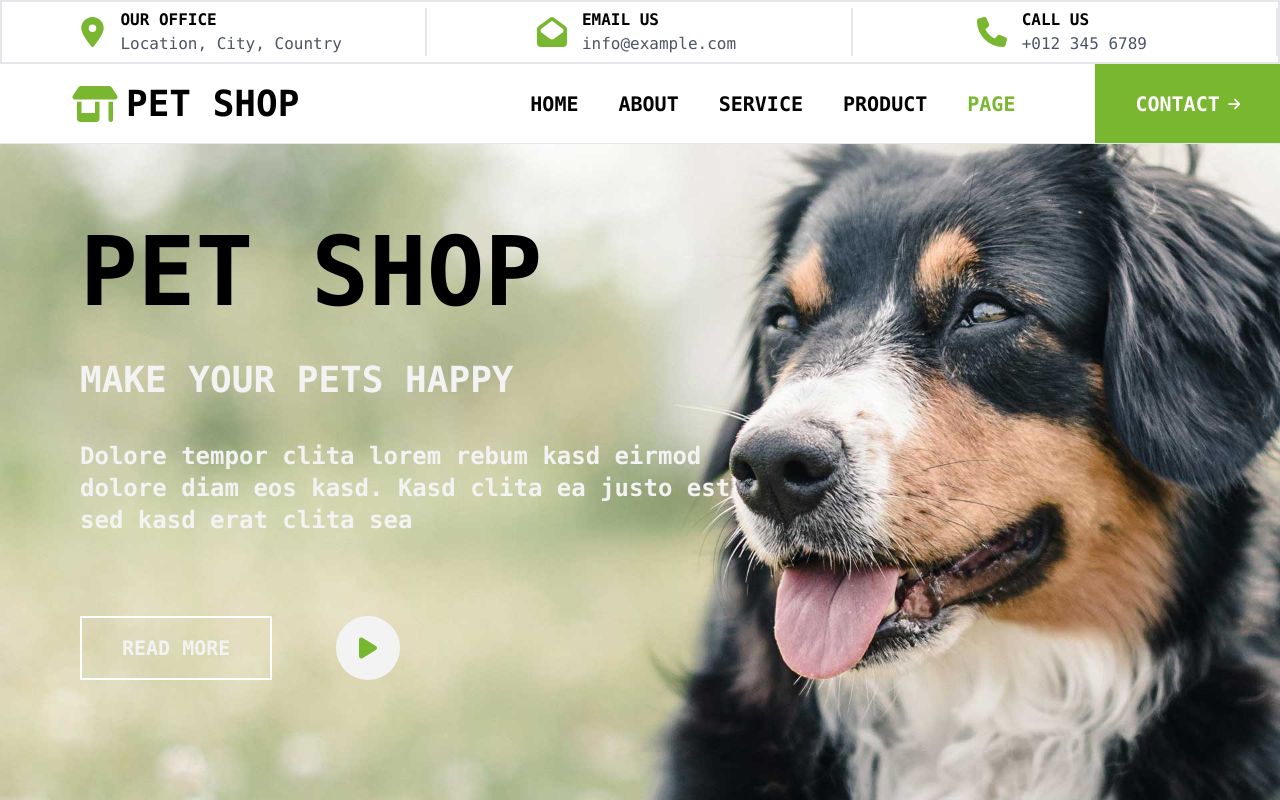
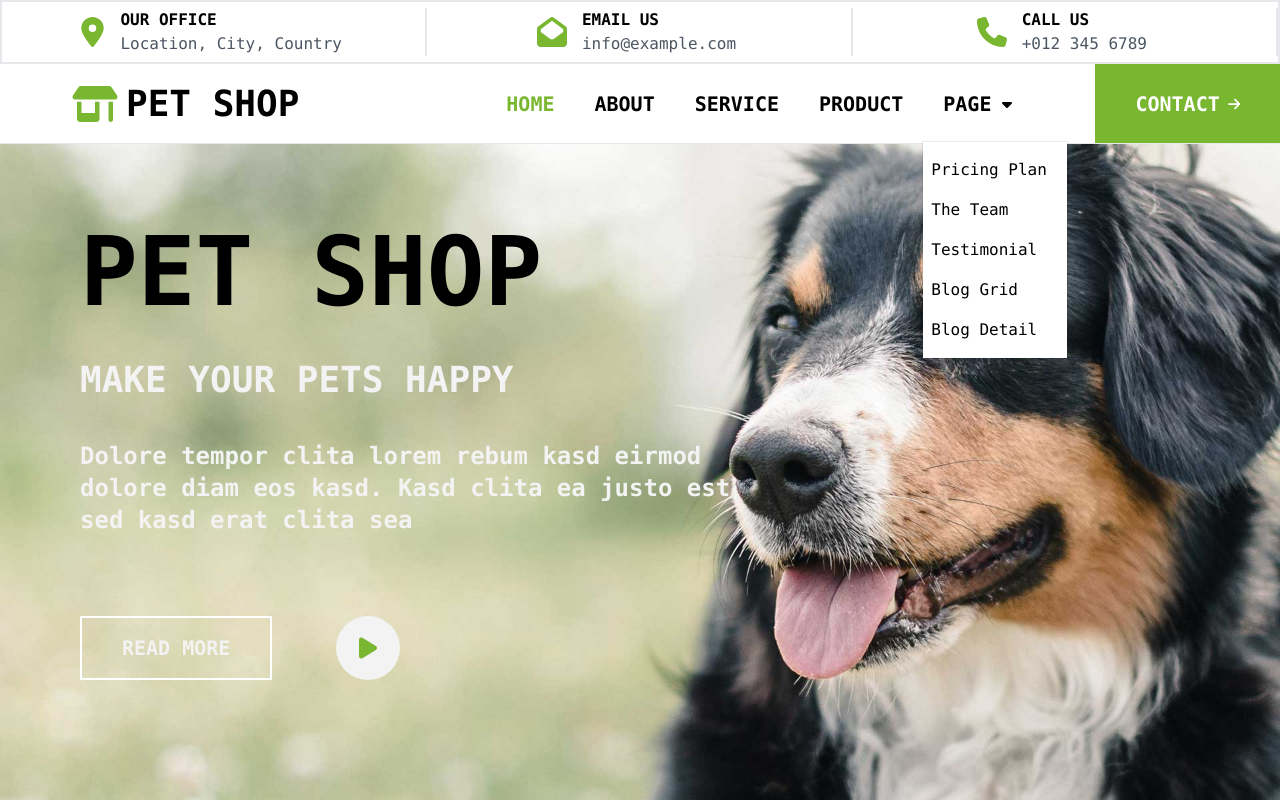
Before and after one commit to CaSapChim/Pet-Shop, a React (Vite) app: page / in a window 1280 px wide. Both pictures are taken after a click on the item "PAGE". Shown: the top 800 px of the page. Built offline with nearby package versions, Linux system fonts and the light colour scheme.

Commit message:
✅ Upd(Header): Add dropdown menu

```diff
--- a/src/components/Header.tsx
+++ b/src/components/Header.tsx
@@ -1,9 +1,13 @@
 import { useState } from 'react'
 import { Link } from 'react-router-dom'
 import { FontAwesomeIcon } from '@fortawesome/react-fontawesome';
-import { faShop, faArrowRight } from '@fortawesome/free-solid-svg-icons';
+import { faShop, faArrowRight, faCaretDown } from '@fortawesome/free-solid-svg-icons';
 
 interface Item {
+    name: string;
+    link: string;
+}
+interface ItemOfPage {
     name: string;
     link: string;
 }
@@ -14,10 +18,18 @@ export const Header = () => {
         { name: "ABOUT", link: "/about"},
         { name: "SERVICE", link: "/service"},
         { name: "PRODUCT", link: "/product"},
-        { name: "PAGE", link: ""},
+    ]
+
+    const itemsOfPage: ItemOfPage[] = [
+        { name: "Pricing Plan", link: "" },
+        { name: "The Team", link: "" },
+        { name: "Testimonial", link: "" },
+        { name: "Blog Grid", link: "" },
+        { name: "Blog Detail", link: "" },
     ]
 
     const [activeLink, setActiveLink] = useState<string>("Home");
+    const [open, setOpen] = useState<boolean>(false);
 
     return (
         <header className='h-20 w-full flex items-center bg-white border-b'>
@@ -39,6 +51,29 @@ export const Header = () => {
                         </li>
                     ))
                 }
+                <li
+                    className={`relative ml-10 cursor-pointer`}
+                    onClick={() => setOpen(!open)}
+                >
+                    <p className='flex items-center gap-2 hover:text-primarycolor duration-300 font-bold text-xl'>
+                        PAGE <FontAwesomeIcon icon={faCaretDown} className='w-4 h-4'/>
+                    </p>
+                    <div className={`
+                        absolute bg-white h-fit py-2 w-36 -bottom-[240px] -translate-x-5  shadow-[0px_2px_3px_-1px_rgba(0,0,0,0.1),0px_1px_0px_0px_rgba(25,28,33,0.02),0px_0px_0px_1px_rgba(25,28,33,0.08)]
+                        ${open ? "" : "hidden"}
+                    `}>
+                        {
+                            itemsOfPage.map((item, i) => (
+                                <div
+                                    key={i}
+                                    className='hover:bg-gray-300 p-2'
+                                >
+                                    {item.name}
+                                </div>
+                            ))
+                        }
+                    </div>
+                </li>
             </ul>
             <div className='bg-primarycolor h-full w-64 flex justify-center items-center text-white font-bold text-xl ml-20 px-10'>
                 <span className='w-full flex gap-2 items-center cursor-pointer'>CONTACT <FontAwesomeIcon icon={faArrowRight} className='text-sm'/></span>
```
